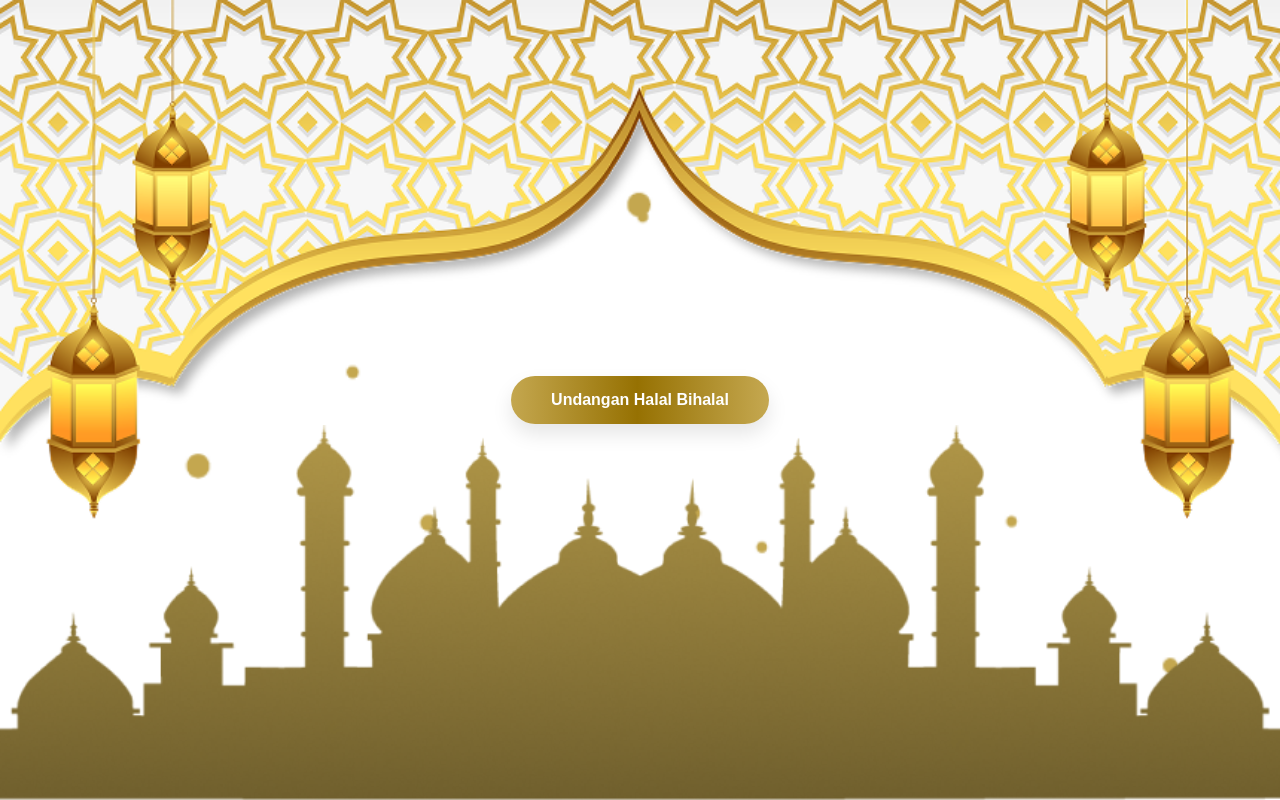
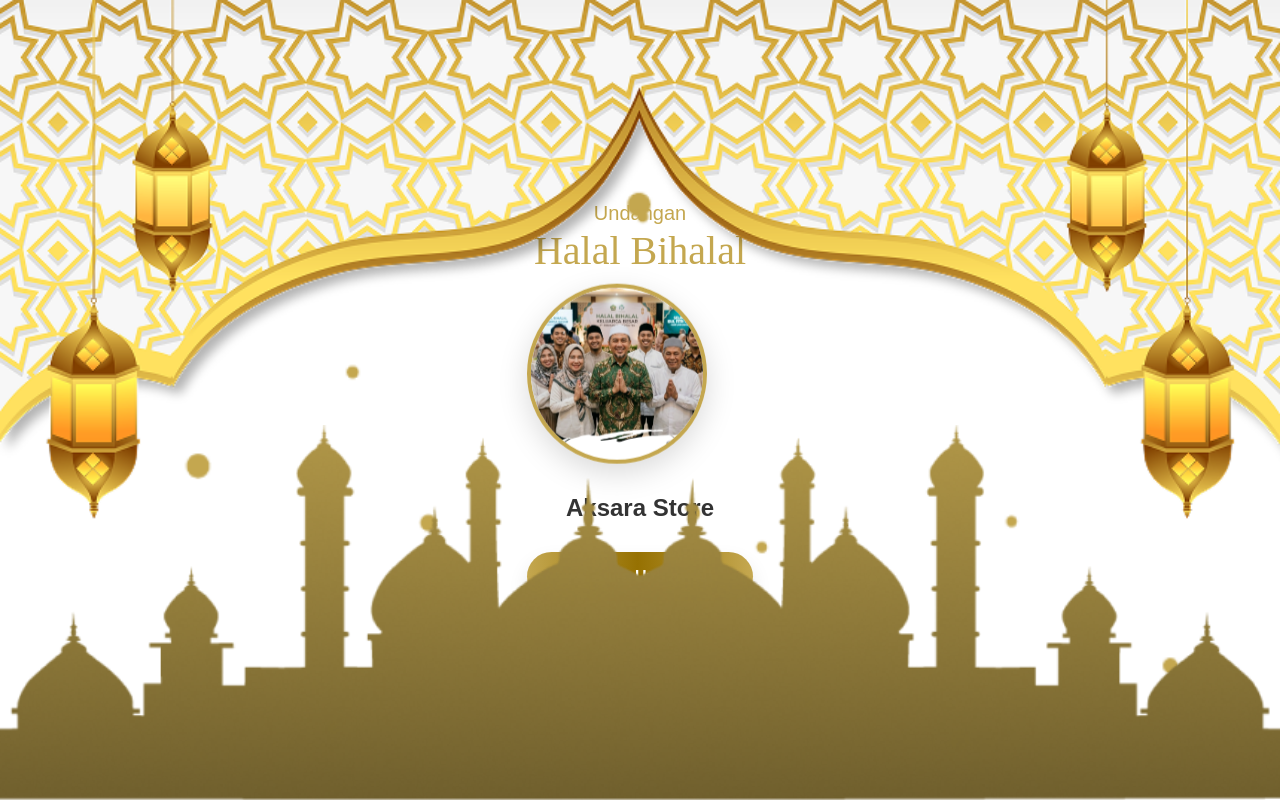
Before and after one commit to wildanroby29/undangan-halal-bihalal, a React (Create React App) app: page / in a window 1280 px wide. Built offline with nearby package versions, Linux system fonts and the light colour scheme.

Commit message:
setan alas

```diff
--- a/src/App.js
+++ b/src/App.js
@@ -12,6 +12,7 @@
     gold: "#c4a74f",
     btnGrad: "linear-gradient(90deg, #C4A74F 0%, #967102 49%, #C4A74F 99%)",
     coverBg: "#fdfbf7",
+    textMain: "#333333",
   },
   hijau: {
     bg: "#042f2e",
@@ -19,6 +20,7 @@
     btnGrad: "linear-gradient(90deg, #C4A74F 0%, #967102 49%, #C4A74F 99%)",
     titleGrad: "linear-gradient(180deg, #fef08a 0%, #c4a74f 50%, #967102 100%)",
     coverBg: "#032524",
+    textMain: "#fef08a",
   },
 };
 
@@ -70,9 +72,11 @@
   background-size: cover;
   background-position: center;
   display: flex;
+  flex-direction: column;
   align-items: center;
   justify-content: center;
   padding: 20px;
+  text-align: center;
 `;
 
 const MusicButton = styled(motion.div)`
@@ -309,6 +313,51 @@
                 top: 0,
               }}
             />
+
+            <motion.div
+              initial={{ opacity: 0 }}
+              animate={{ opacity: 1 }}
+              transition={{ duration: 1.5, delay: 1.5 }}
+            >
+              <GoldText size="20px">Undangan</GoldText>
+              <Title
+                tema={urlTema}
+                color={styleUrl.gold}
+                grad={styleUrl.titleGrad}
+                style={{ fontSize: "40px" }}
+              >
+                Halal Bihalal
+              </Title>
+
+              <PhotoFrame
+                style={{ width: "180px", height: "180px", margin: "20px 0" }}
+              >
+                <img
+                  src={
+                    data
+                      ? getDriveUrl(data.fotourl)
+                      : `/asset/foto-${urlTema}.png`
+                  }
+                  alt="Foto Instansi"
+                  crossOrigin="anonymous"
+                  onError={(e) => {
+                    e.target.src = `/asset/foto-${urlTema}.png`;
+                  }}
+                />
+              </PhotoFrame>
+
+              <motion.p
+                bold
+                style={{
+                  fontSize: "24px",
+                  fontWeight: "700",
+                  color: styleUrl.textMain,
+                  margin: "10px 0",
+                }}
+              >
+                {data ? data.instansi : "Aksara Store"}
+              </motion.p>
+
               <motion.button
                 whileHover={{ scale: 1.05 }}
                 whileTap={{ scale: 0.95 }}
@@ -323,11 +372,13 @@
                   fontWeight: "bold",
                   cursor: "pointer",
                   boxShadow: "0 10px 20px rgba(0,0,0,0.1)",
-                zIndex: 10,
+                  marginTop: "20px",
                 }}
               >
-              Undangan Halal Bihalal
+                📩 Buka Undangan
               </motion.button>
+            </motion.div>
+
             <motion.img
               initial={{ y: 100, opacity: 0 }}
               animate={{ y: 0, opacity: 1 }}
```
Lines whose indentation alone changed are shown as unchanged.
